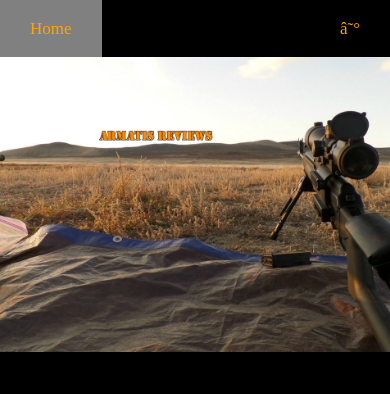
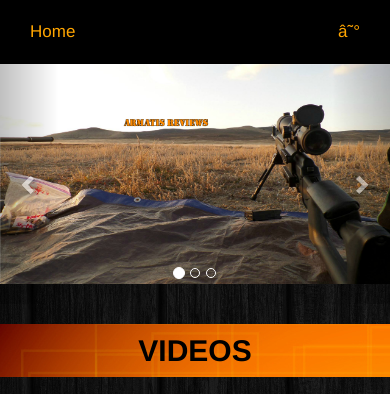
Before and after one commit to Daveholmes05/ArmatisReviews, a PHP site: page / in a window 390 px wide. Shown: the top 394 px of the page. Run offline with PHP 8.4, Linux system fonts and the light colour scheme; some libraries are stand-ins or nearby versions.

Commit message:
slideshow added

```diff
--- a/css/styles.css
+++ b/css/styles.css
@@ -99,6 +99,9 @@ ul.topnav li.icon {
   	display: none;
 }
 
+.carousel-inner {
+	height: 240px;
+}
 
 /* For mobile phones */
 @media screen and (max-width: 768px) {
@@ -132,7 +135,7 @@ ul.topnav li.icon {
     padding: 10px;
     font-size: 30px;
     font-weight: bold;
-    border-top: 50px solid black;
+ /*   border-top: 50px solid black;*/
     background: url("../img/orangeBackground.jpg");
     color: black;
   }
@@ -156,6 +159,7 @@ ul.topnav li.icon {
   	float: left;
     margin: 20px 0;
     width: 100%;
+/*    bottom: -300px;*/
   }
 
   #socialMedia {
--- a/index.html
+++ b/index.html
@@ -5,6 +5,7 @@
 	<title>Armatis Reviews</title>
 	<meta name="viewport" content="width=device-width, initial-scale=1" />
 	<link rel="stylesheet" type="text/css" href="css/styles.css">
+	<link rel="stylesheet" type="text/css" href="https://maxcdn.bootstrapcdn.com/bootstrap/3.3.7/css/bootstrap.min.css">
 </head>
 
 <body>
@@ -24,7 +25,41 @@
     </ul>
 
     <!-- image banner below navbar -->
-    <div class="img-banner"></div>
+<div id="carousel-example-generic" class="carousel slide" data-ride="carousel">
+  <!-- Indicators -->
+  <ol class="carousel-indicators">
+    <li data-target="#carousel-example-generic" data-slide-to="0" class="active"></li>
+    <li data-target="#carousel-example-generic" data-slide-to="1"></li>
+    <li data-target="#carousel-example-generic" data-slide-to="2"></li>
+  </ol>
+
+  <!-- Wrapper for slides -->
+  <div class="carousel-inner" role="listbox">
+    <div class="item active">
+      <img src="img/Armatis_Reviews_Saiga.jpg" alt="..." style="
+    width: 100%;
+    height: 100%;
+">
+
+    </div>
+    <div class="item">
+      <img src="img/logo.png" alt="..." style="
+    height: 100%;
+    width: 100%;
+">
+
+    </div></div>
+
+  <!-- Controls -->
+  <a class="left carousel-control" href="#carousel-example-generic" role="button" data-slide="prev">
+    <span class="glyphicon glyphicon-chevron-left" aria-hidden="true"></span>
+    <span class="sr-only">Previous</span>
+  </a>
+  <a class="right carousel-control" href="#carousel-example-generic" role="button" data-slide="next">
+    <span class="glyphicon glyphicon-chevron-right" aria-hidden="true"></span>
+    <span class="sr-only">Next</span>
+  </a>
+</div>
 
 	<!-- sections div for formatting -->
 	<div class="sections">
@@ -64,6 +99,8 @@
   </main>
 
 <script type="text/javascript" src="js/scripts.js"></script>
+<script src="https://ajax.googleapis.com/ajax/libs/jquery/3.1.0/jquery.min.js"></script>
+<script src="https://maxcdn.bootstrapcdn.com/bootstrap/3.3.7/js/bootstrap.min.js"></script>
 </body>
 
 </html>
```
Also changed, not shown: contact.html (+11 -1 lines), 2 other files.
